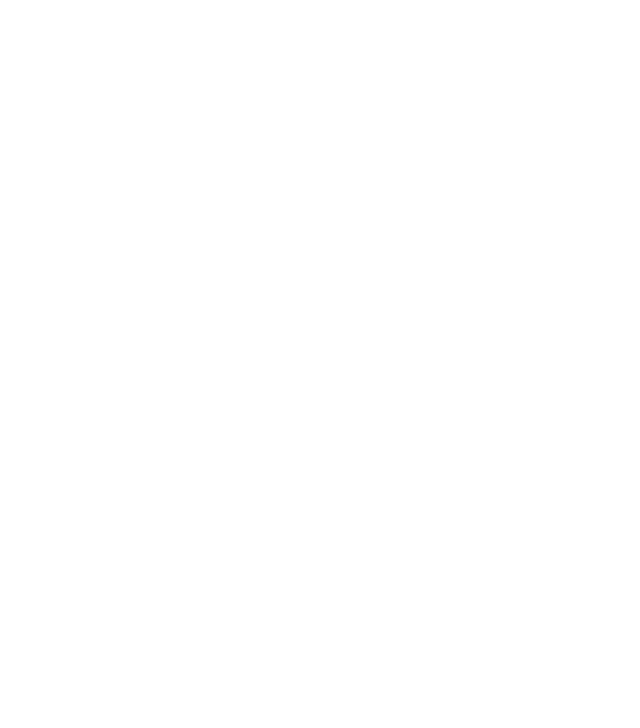
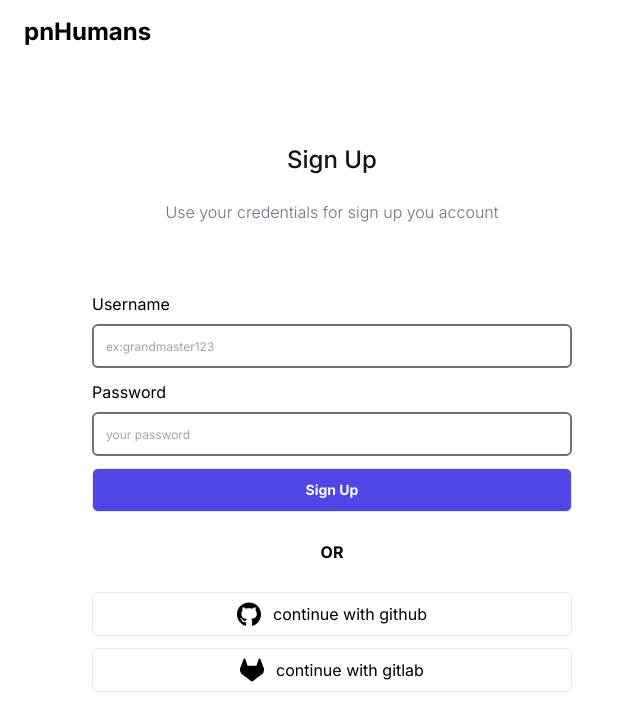
Before and after one commit to PetrusNoleto/pnhumans, a Next.js app: page /auth/signup in a window 1280 px wide. Shown: the top 728 px of the page, without its empty margins (0-640 px from the left). Built offline with nearby package versions, Linux system fonts and the light colour scheme.

Commit message:
create basic auth and register user flow

```diff
--- a/src/app/auth/signin/page.tsx
+++ b/src/app/auth/signin/page.tsx
@@ -2,12 +2,38 @@
 import Link from "next/link";
 import GitHubIcon from "@/components/icons/githubIcon";
 import GitLabIcon from "@/components/icons/gitlabIcon";
+import React, {useEffect, useState} from "react";
+import axios from "axios";
+import {createAuthCookie} from "@/utils/createAuthCookie";
+
 
 export default function SignIn(){
+    const [userName,setUserName] = useState('')
+    const [userPassword,setUserPassword] = useState('')
+    const [error,setError] = useState('')
+    const submitForm = async (e:React.FormEvent<HTMLFormElement>)=>{
+            e.preventDefault()
+            setError("")
+            const userData = {
+                requestUserName:userName,
+                requestUserPassword:userPassword
+            }
+            try {
+                const requestLogin = await axios.post('http://192.168.100.10:3333/user/auth/',userData)
+                const responseData = await requestLogin.data
+                await createAuthCookie(responseData.token)
+                location.replace("/dashboard/humans/")
+            }catch (error){
+                setError("not authenticated")
+            }
+    }
+    useEffect(() => {
+        document.title = "sign - pnhumans"
+    }, []);
     return(
         <div className={'relative'}>
             <header className={'absolute w-screen h-16 flex items-center p-6'}>
-                <span className={'text-2xl font-bold'}>pnhumas</span>
+                <span className={'text-2xl font-bold'}>pnHumans</span>
             </header>
             <main className={'flex  w-screen h-screen p-6'}>
                <section className={'w-full xl:w-1/2 h-full'}>
@@ -17,8 +43,9 @@
                            <p className={'first-letter:capitalize font-light text-gray-500'}>use your credentials for
                                sign in you account</p>
                        </div>
-                       <form className={'w-full lg:w-[480px] flex flex-col gap-3 py-4'} id={'signInUserForm'}>
+                       <form className={'w-full lg:w-[480px] flex flex-col gap-3 py-4'} id={'signInUserForm'} onSubmit={submitForm}>
                            <label className={'flex flex-col gap-2'}>
+                               <span className={'text-center font-bold text-red-600'}>{error}</span>
                                <h2 className={'first-letter:capitalize'}>
                                    username
                                </h2>
@@ -27,6 +54,8 @@
                                       type={"text"}
                                       placeholder={'ex:grandmaster123'}
                                       className={'text-xs outline-none border-2 border-gray-500 w-full h-11 p-3 focus:border-indigo-700 rounded-md transition-all duration-300'}
+                                      value={userName}
+                                      onChange={(e:React.ChangeEvent<HTMLInputElement>)=>{setUserName(e.target.value)}}
                                />
                            </label>
                            <label className={'flex flex-col gap-2'}>
@@ -38,7 +67,10 @@
                                    name={'userPassword'}
                                    type={"password"}
                                    placeholder={'your password'}
-                                   className={'text-xs outline-none border-2 border-gray-500 w-full h-11 p-3 focus:border-indigo-700 rounded-md transition-all duration-300'}/>
+                                   className={'text-xs outline-none border-2 border-gray-500 w-full h-11 p-3 focus:border-indigo-700 rounded-md transition-all duration-300'}
+                                   value={userPassword}
+                                   onChange={(e:React.ChangeEvent<HTMLInputElement>)=>{setUserPassword(e.target.value)}}
+                               />
                                <div className={'w-full flex justify-end text-indigo-700 text-sm'}>
                                    <Link href={''}>forgot password</Link>
                                </div>
@@ -80,9 +112,9 @@
                                </div>
                            </button>
                        </div>
-                       <p className={''}>you dont have account yet?
-                           <Link href={''} className={'text-indigo-700 font-bold'}>Sign up</Link>
-                       </p>
+                       <div>
+                           <span>dont have account? <Link href={'/auth/signup/'}>Sign up</Link></span>
+                       </div>
                    </div>
                </section>
                 <section className={'hidden lg:block xl:w-1/2'}>
--- a/src/app/auth/signup/page.tsx
+++ b/src/app/auth/signup/page.tsx
@@ -1,6 +1,125 @@
-export default function SignUp(){
+'use client'
+import Link from "next/link";
+import GitHubIcon from "@/components/icons/githubIcon";
+import GitLabIcon from "@/components/icons/gitlabIcon";
+import React, {useEffect, useState} from "react";
+import axios from "axios";
+
+
+export default function Page(){
+    const [userName,setUserName] = useState('')
+    const [userPassword,setUserPassword] = useState('')
+    const [error,setError] = useState('')
+    const submitForm = async (e:React.FormEvent<HTMLFormElement>)=>{
+        e.preventDefault()
+        const userData = {
+            requestUserName:userName,
+            requestUserPassword:userPassword
+        }
+        try {
+            const requestLogin = await axios.post('http://192.168.100.10:3333/user/create/',userData)
+            const data = await requestLogin.data
+            console.log(data)
+            if(data === "usuario já existe!"){
+                setError('username taken')
+            }
+            if(data === "usuario criado com sucesso!"){
+                location.replace('/auth/signin/')
+            }
+        }catch (error){
+            console.log(error)
+        }
+    }
+    useEffect(() => {
+        document.title = "sign - pnhumans"
+    }, []);
     return(
-        <>
-        </>
+        <div className={'relative'}>
+            <header className={'absolute w-screen h-16 flex items-center p-6'}>
+                <span className={'text-2xl font-bold'}>pnHumans</span>
+            </header>
+            <main className={'flex  w-screen h-screen p-6'}>
+                <section className={'w-full xl:w-1/2 h-full'}>
+                    <div className={'w-full items-center p-3 py-16 flex flex-col gap-3'}>
+                        <div className={'w-full lg:w-[480px] py-8 text-center'}>
+                            <h1 className={'capitalize text-2xl py-6 font-medium text-[#141414]'}>Sign Up</h1>
+                            <p className={'first-letter:capitalize font-light text-gray-500'}>use your credentials for
+                                sign up you account
+                            </p>
+                        </div>
+                        <form className={'w-full lg:w-[480px] flex flex-col gap-3 py-4'} id={'signUpUserForm'} onSubmit={submitForm}>
+                            <label className={'flex flex-col gap-2'}>
+                                <span className={'text-center text-red-600 font-bold'}>{error}</span>
+                                <h2 className={'first-letter:capitalize'}>
+                                    username
+                                </h2>
+                                <input
+                                    id={'userName'}
+                                    name={'userName'}
+                                    type={"text"}
+                                    placeholder={'ex:grandmaster123'}
+                                    className={'text-xs outline-none border-2 border-gray-500 w-full h-11 p-3 focus:border-indigo-700 rounded-md transition-all duration-300'}
+                                    value={userName}
+                                    onChange={(e:React.ChangeEvent<HTMLInputElement>)=>{setUserName(e.target.value)}}
+                                />
+                            </label>
+                            <label className={'flex flex-col gap-2'}>
+                                <h2 className={'first-letter:capitalize'}>
+                                    password
+                                </h2>
+                                <input
+                                    id={'userPassword'}
+                                    name={'userPassword'}
+                                    type={"password"}
+                                    placeholder={'your password'}
+                                    className={'text-xs outline-none border-2 border-gray-500 w-full h-11 p-3 focus:border-indigo-700 rounded-md transition-all duration-300'}
+                                    value={userPassword}
+                                    onChange={(e:React.ChangeEvent<HTMLInputElement>)=>{setUserPassword(e.target.value)}}
+                                />
+                            </label>
+                            <button
+                                type={'submit'}
+                                form={'signUpUserForm'}
+                                className={'w-full h-11 border rounded-md bg-indigo-600 text-white hover:bg-indigo-800 transition-all duration-300 font-bold text-sm'}
+                            >
+                                Sign Up
+                            </button>
+                        </form>
+                        <span className={'uppercase'}><strong>or</strong></span>
+                        <div className={'w-full lg:w-[480px] flex flex-col gap-3 py-4'}>
+                            <button
+                                className={'w-full h-11 border rounded-md flex items-center justify-center gap-3'}
+                                onClick={() => {
+                                    alert("em desenvolvimento")
+                                }}
+                            >
+                                <div className={'w-full flex justify-center gap-3'}>
+                                    <div className={'w-6 h-6'}>
+                                        <GitHubIcon/>
+                                    </div>
+                                    <span>continue with github</span>
+                                </div>
+                            </button>
+                            <button
+                                className={'w-full h-11 border rounded-md flex items-center justify-center gap-3'}
+                                onClick={() => {
+                                    alert("em desenvolvimento")
+                                }}
+                            >
+                                <div className={'flex justify-start gap-3'}>
+                                    <div className={'w-6 h-6'}>
+                                        <GitLabIcon/>
+                                    </div>
+                                    <span>continue with gitlab</span>
+                                </div>
+                            </button>
+                        </div>
+                    </div>
+                </section>
+                <section className={'hidden lg:block xl:w-1/2'}>
+
+                </section>
+            </main>
+        </div>
     )
 }
--- a/src/app/dashboard/humans/page.tsx
+++ b/src/app/dashboard/humans/page.tsx
@@ -3,7 +3,9 @@
 export default function Humans(){
     return(
         <AuthenticatedComponent>
-                humanos
+            <main>
+
+            </main>
         </AuthenticatedComponent>
     )
 }
--- /dev/null
+++ b/src/components/icons/menuIcon.tsx
@@ -0,0 +1,11 @@
+import * as React from "react"
+
+function MenuIcon() {
+    return (
+        <svg xmlns="http://www.w3.org/2000/svg" viewBox="0 0 448 512" >
+            <path d="M0 96c0-17.7 14.3-32 32-32h384c17.7 0 32 14.3 32 32s-14.3 32-32 32H32c-17.7 0-32-14.3-32-32zm0 160c0-17.7 14.3-32 32-32h384c17.7 0 32 14.3 32 32s-14.3 32-32 32H32c-17.7 0-32-14.3-32-32zm448 160c0 17.7-14.3 32-32 32H32c-17.7 0-32-14.3-32-32s14.3-32 32-32h384c17.7 0 32 14.3 32 32z" />
+        </svg>
+    )
+}
+
+export default MenuIcon
--- /dev/null
+++ b/src/utils/createAuthCookie.ts
@@ -0,0 +1,6 @@
+"use server"
+import {cookies} from "next/headers";
+export const createAuthCookie = async(cookieData:string) =>{
+    const appCookie = cookies()
+    const setCookie = appCookie.set('pn2342humans234234user45345authenticated34893jwt',cookieData)
+}
```
Also changed, not shown: package.json (+6 -5 lines), 1 other file (tests, documents, lock files or other folders).
